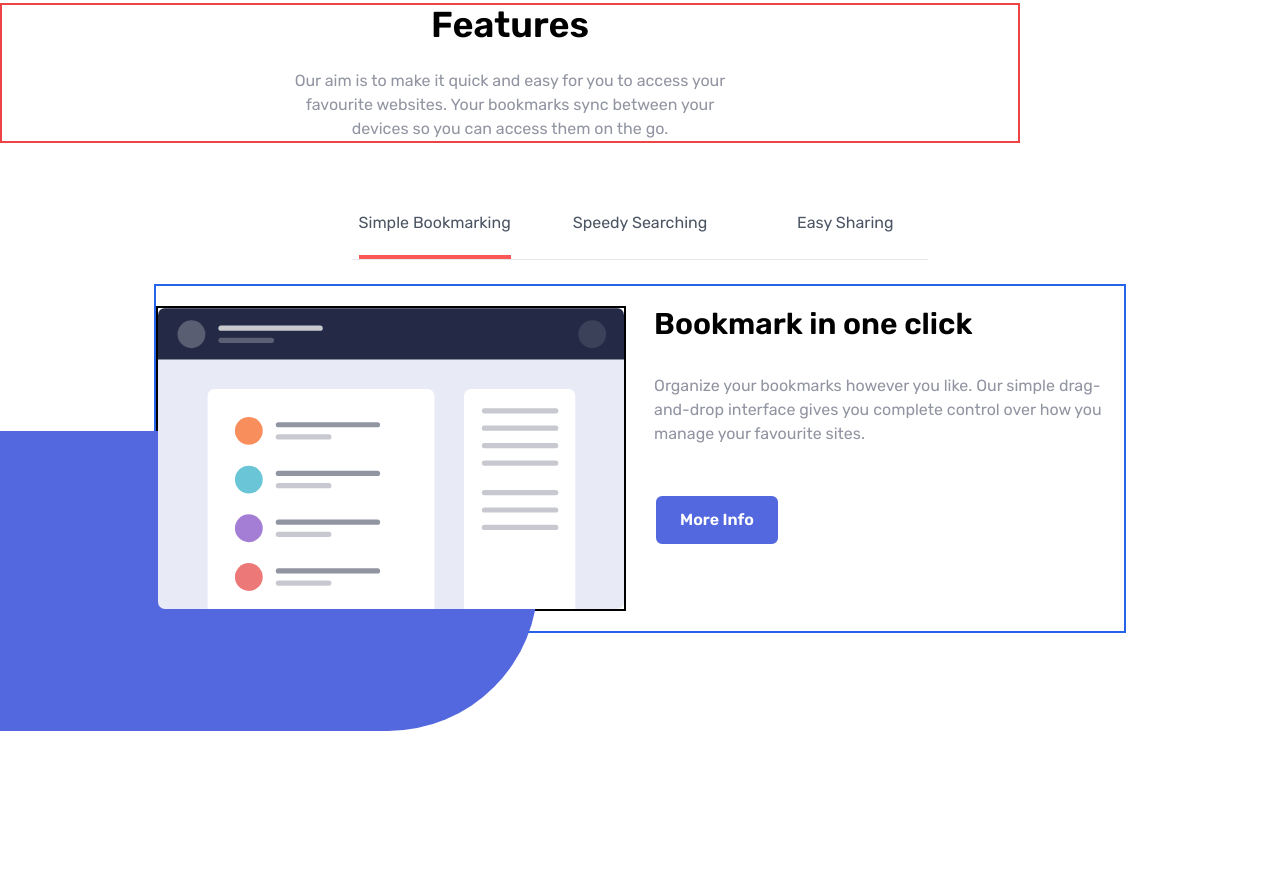
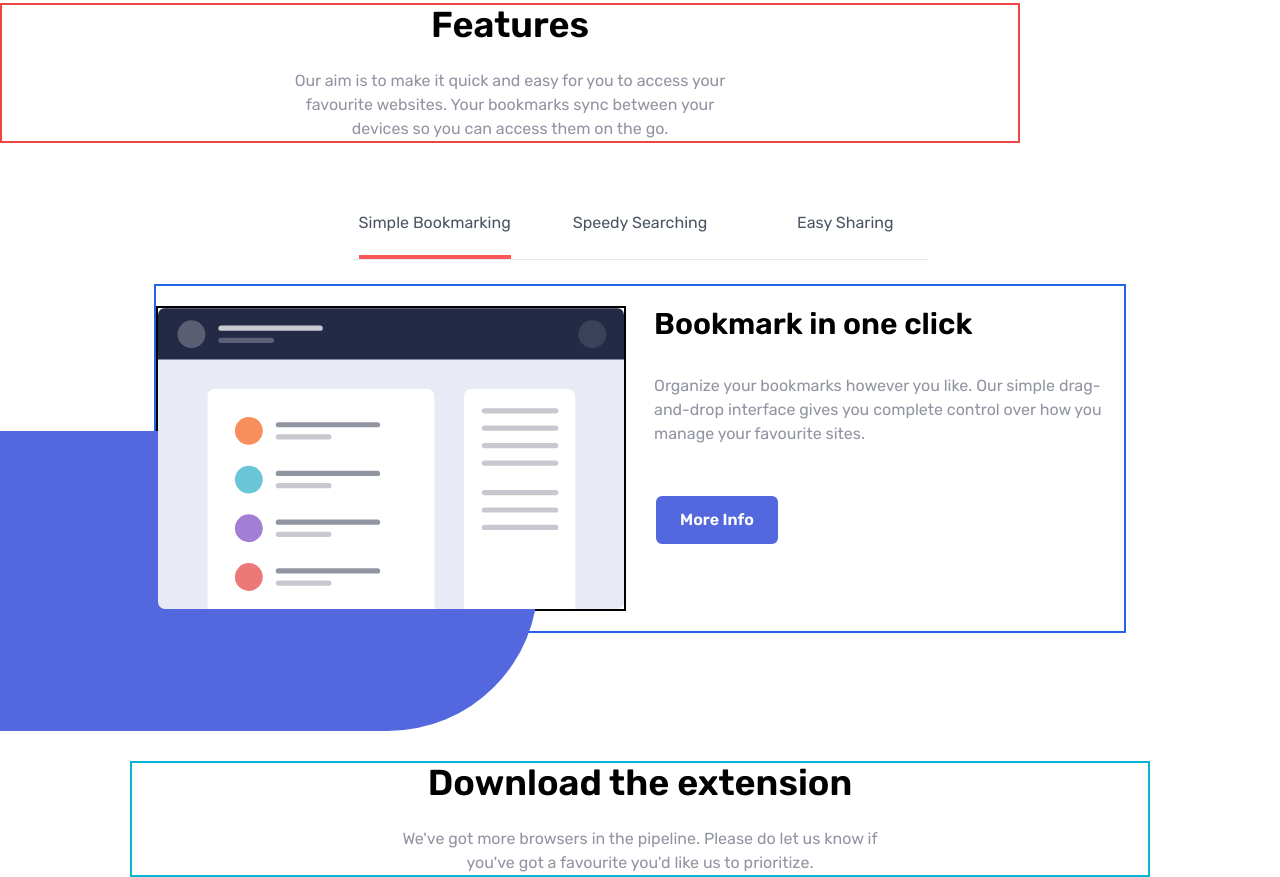
Before and after one commit to alexangria1992/bookmark-manager-website, a website: page index.html in a window 1280 px wide. Shown: the part 781-1658 px from the top of the page. Before the commit the page ends 1512 px from the top, so only its background shows below. Drawn offline with Linux system fonts and the light colour scheme.

Commit message:
fixed bug

```diff
--- a/index.html
+++ b/index.html
@@ -111,7 +111,7 @@
     <!-- Features Tabs -->
     <section id="tabs">
       <!-- Tabs/Panel Container -->
-      <div class="container relative mx-auto my-6 md-32 mt-12 px-6">
+      <div class="container relative mx-auto my-6 mb-32 mt-12 px-6">
         <div class="bg-tabs"></div>
         <!-- Tabs Flex Container -->
         <div
@@ -148,7 +148,7 @@
           </div>
         </div>
         <!-- Tab Panels -->
-        <section id="panels" class="container mx-auto">
+        <div id="panels" class="container mx-auto">
           <!-- Panel 1 -->
           <div
             class="flex flex-col py-5 md:flex-row md:space-x-7 panel panel-1 border-2 border-blue-600"
@@ -247,8 +247,22 @@
               </div>
             </div>
           </div>
-        </section>
+        </div>
       </div>
     </section>
+
+    <!--  Download Heading -->
+    <section id="download">
+      <div class="container mx-auto px-6 border-2 border-cyan-500">
+        <h2 class="mb-6 text-3xl font-semibold text-center md:text-4xl">
+          Download the extension
+        </h2>
+        <p class="max-w-lg mx-auto text-center text-grayishBlue">
+          We've got more browsers in the pipeline. Please do let us know if
+          you've got a favourite you'd like us to prioritize.
+        </p>
+      </div>
+    </section>
+
   </body>
 </html>
```
Also changed, not shown: css/style.css.
